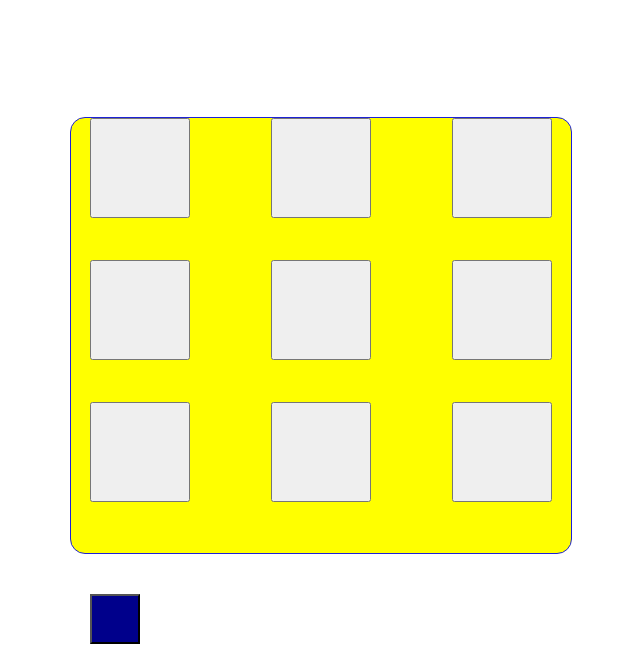
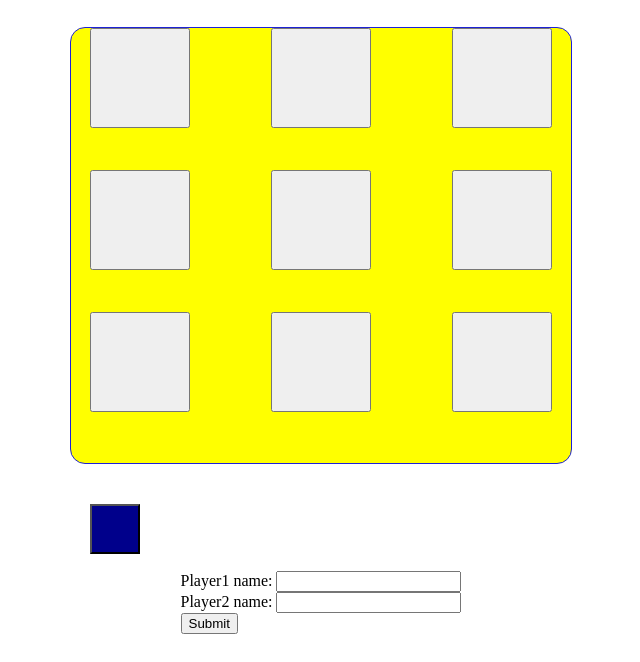
Before and after one commit to hapalua-star/tictactoe, a plain HTML site: page index.html in a window 1280 px wide. Shown: the part 138-800 px from the top of the page, without its empty margins (319-959 px from the left). Drawn offline with Linux system fonts and the light colour scheme.

Commit message:
add a user interface for names of players

```diff
--- a/index.html
+++ b/index.html
@@ -23,9 +23,27 @@
 <button class="cell1" data-index ="8"></button>
 
 
+</div>
+
+<form>
+
+    <div>
+      <label for="title">Player1 name:</label>
+      <input type="text" id="title" name="user_name" />
+    </div>
+
+    <div>
+      <label for="author">Player2 name:</label>
+      <input type="text" id="author" name="user_email" />
+    </div>
 
 
-</div>
+    <div>
+          <button type="button" class="submit">Submit</button>
+
+    </div>
+
+</form>
 
 
 
--- a/script.js
+++ b/script.js
@@ -193,9 +193,7 @@ const printBoard = () => {
 
 
 
-
-
-  startButton.addEventListener("click",function()
+startButton.addEventListener("click",function()
 {
   Gameboard.resetBoard();
   GameController.reset();
```
